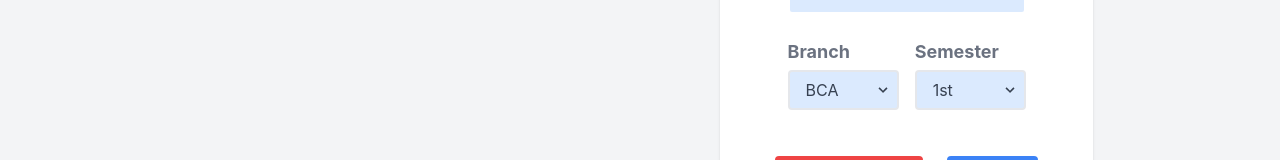
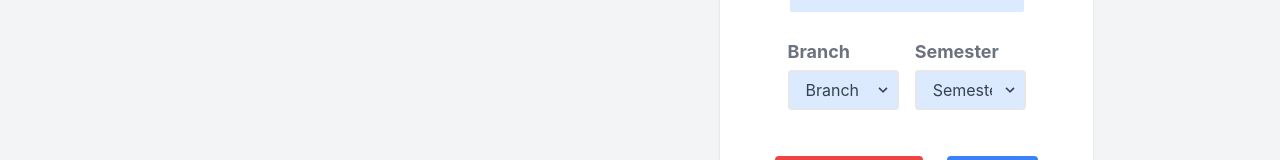
Before and after one commit to viv1nov/GDSC_AU-client, a React (Create React App) app: page /profile in a window 1280 px wide. Shown: the part 428-588 px from the top of the page. Built offline with nearby package versions, Linux system fonts and the light colour scheme; no server answers; sample sign-in values are in the browser's storage.

Commit message:
Update Profile.jsx

```diff
--- a/src/pages/Profile.jsx
+++ b/src/pages/Profile.jsx
@@ -136,6 +136,9 @@ const Profile = () => {
                   className="block appearance-none w-full bg-blue-100 border-2 border-gray-200 text-gray-700 py-2 px-4 pr-8 rounded leading-tight focus:outline-none focus:bg-white focus:border-green-500"
                   id="grid-state"
                 >
+                     <option name="Default" value="Default">
+                     Branch
+                  </option>
                   <option name="BCA" value="BCA">
                     BCA
                   </option>
@@ -186,6 +189,7 @@ const Profile = () => {
                   className="block appearance-none w-full bg-blue-100 border-2 border-gray-200 text-gray-700 py-2 px-4 pr-8 rounded leading-tight focus:outline-none focus:bg-white focus:border-green-500"
                   id="grid-state"
                 >
+                   <option value={"Default"}>Semester</option>
                   <option value={"1st"}>1st</option>
                   <option value={"3rd"}>3rd</option>
                   <option value={"5th"}>5th</option>
```
